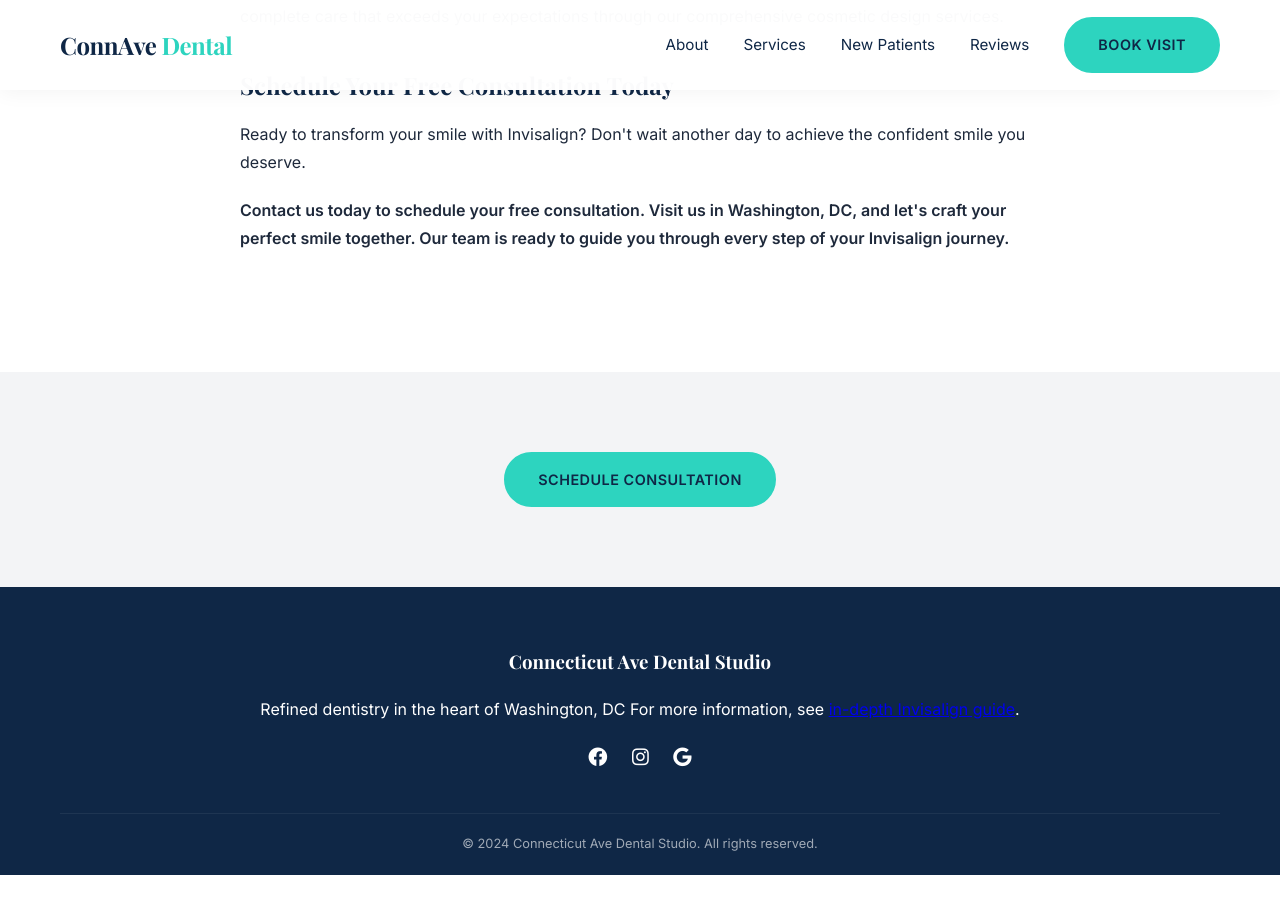
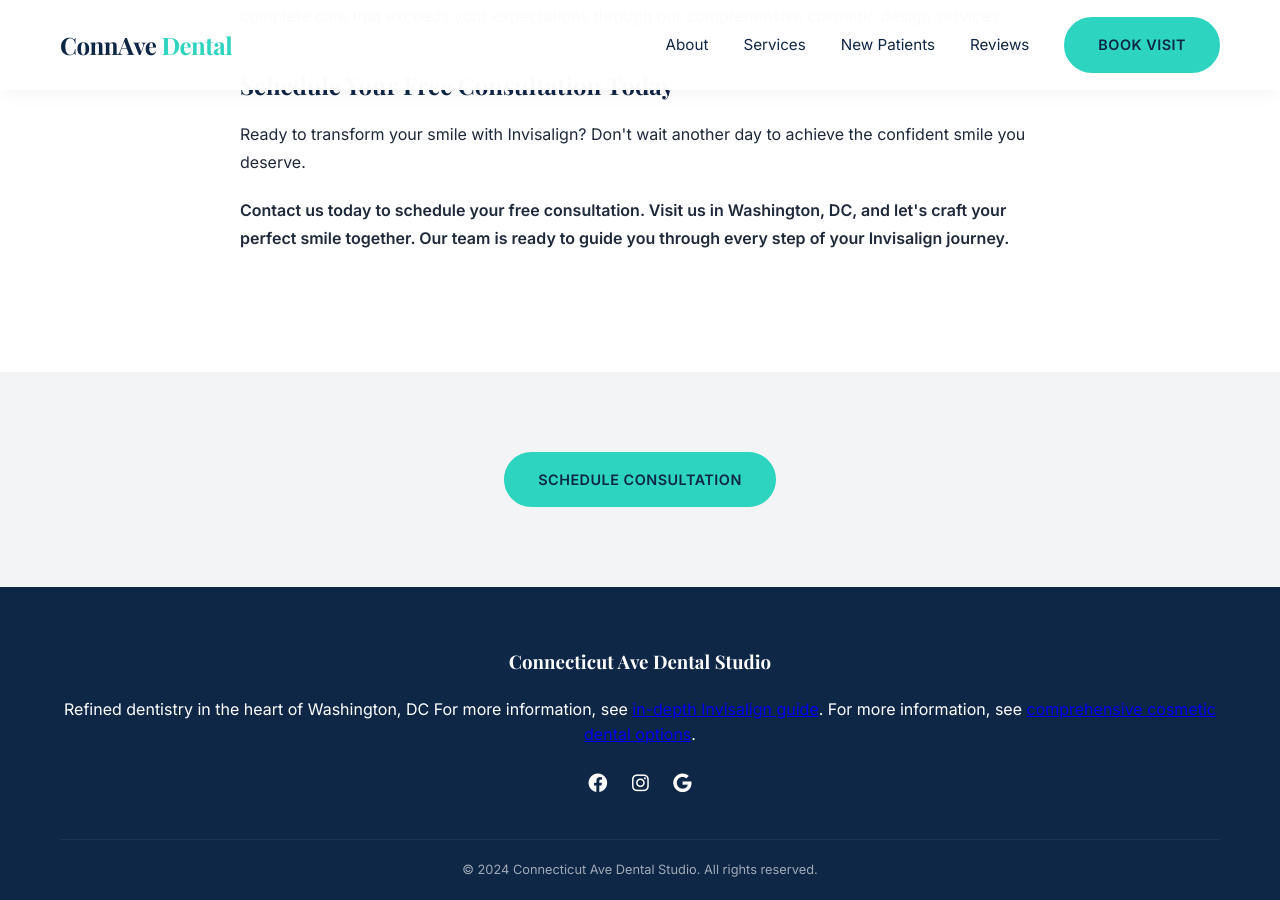
Before and after one commit to asquitt/asquitt.github.io, a Jekyll site: the page invisalign-treatment.html, which Jekyll copies as it is, in a window 1280 px wide and 900 px high, scrolled down 1647 px. Built offline with Jekyll 4.4.1, drawn with Linux system fonts in a browser that asks for light colours; before the commit the page ends 2522 px from its top, so only the background shows below that.

Commit message:
Add internal links: comprehensive cosmetic dental options

```diff
--- a/invisalign-treatment.html
+++ b/invisalign-treatment.html
@@ -342,7 +342,7 @@
 <footer>
 <div class="container">
 <h3 style="color: white; margin-bottom: 20px;">Connecticut Ave Dental Studio</h3>
-<p>Refined dentistry in the heart of Washington, DC For more information, see <a href="https://asquitt.github.io/blog/complete-guide-to-invisalign-washington-dc-how-connecticut-ave-dental-studio-transforms-smiles">in-depth Invisalign guide</a>.</p>
+<p>Refined dentistry in the heart of Washington, DC For more information, see <a href="https://asquitt.github.io/blog/complete-guide-to-invisalign-washington-dc-how-connecticut-ave-dental-studio-transforms-smiles">in-depth Invisalign guide</a>. For more information, see <a href="https://asquitt.github.io/cosmetic-dentistry.html">comprehensive cosmetic dental options</a>.</p>
 <div class="social-icons">
 <a href="#"><i class="fab fa-facebook"></i></a>
 <a href="#"><i class="fab fa-instagram"></i></a>
```
